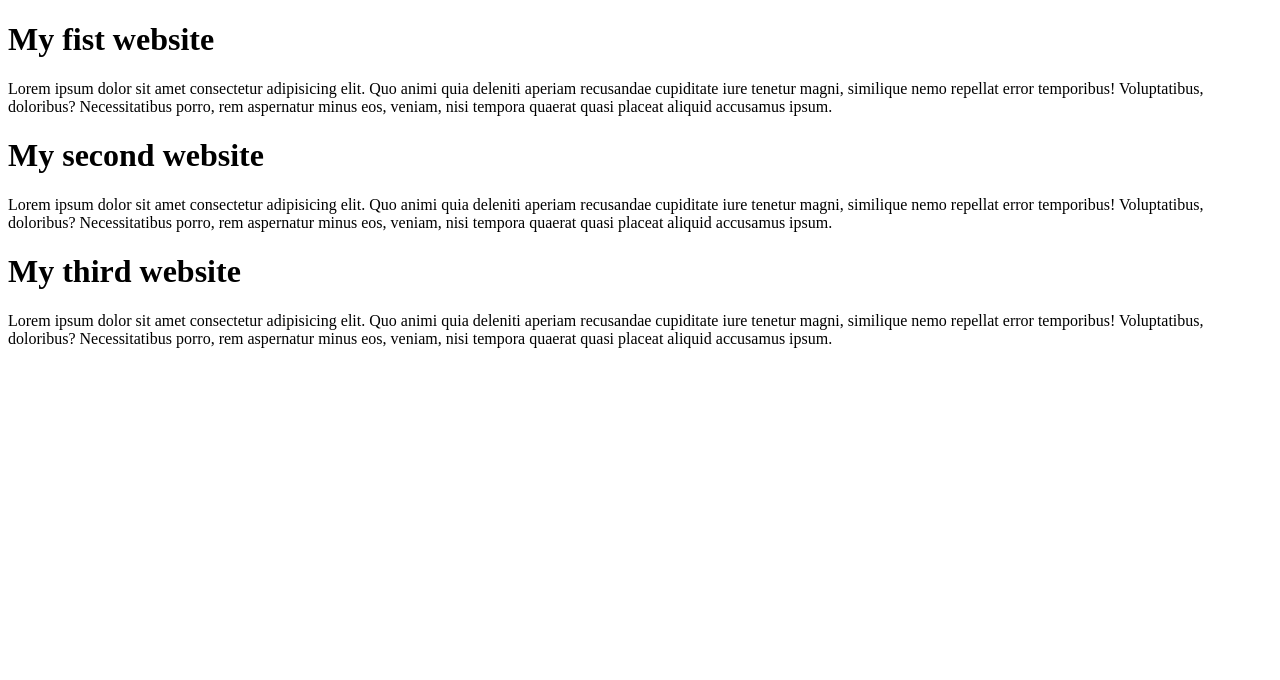
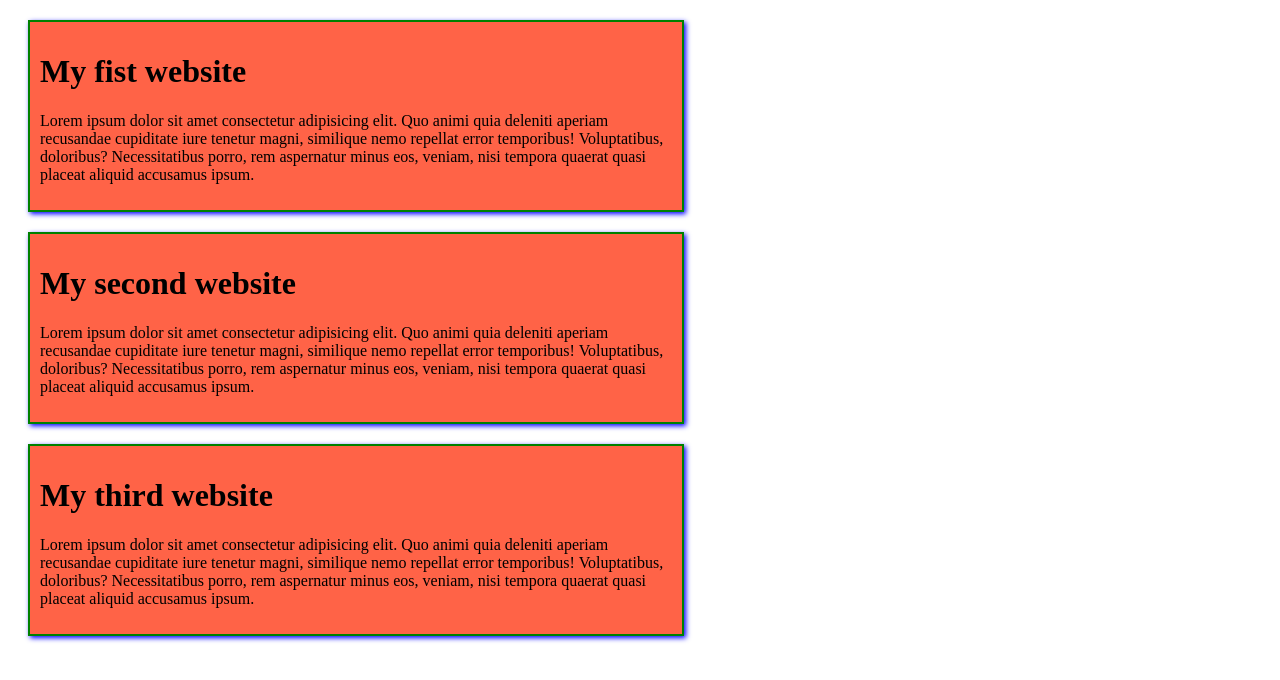
Before and after one commit to sagorahmed51242/my-first-simple-website, a plain HTML site: page index.html in a window 1280 px wide. Drawn offline with Linux system fonts and the light colour scheme.

Commit message:
added css file

```diff
--- a/index.html
+++ b/index.html
@@ -4,7 +4,7 @@
     <meta charset="UTF-8">
     <meta name="viewport" content="width=device-width, initial-scale=1.0">
     <title>My first simple website</title>
-    <link rel="stylesheet" href="/styles/s">
+    <link rel="stylesheet" href="/styles/style.css">
 </head>
 <body>
 
```
